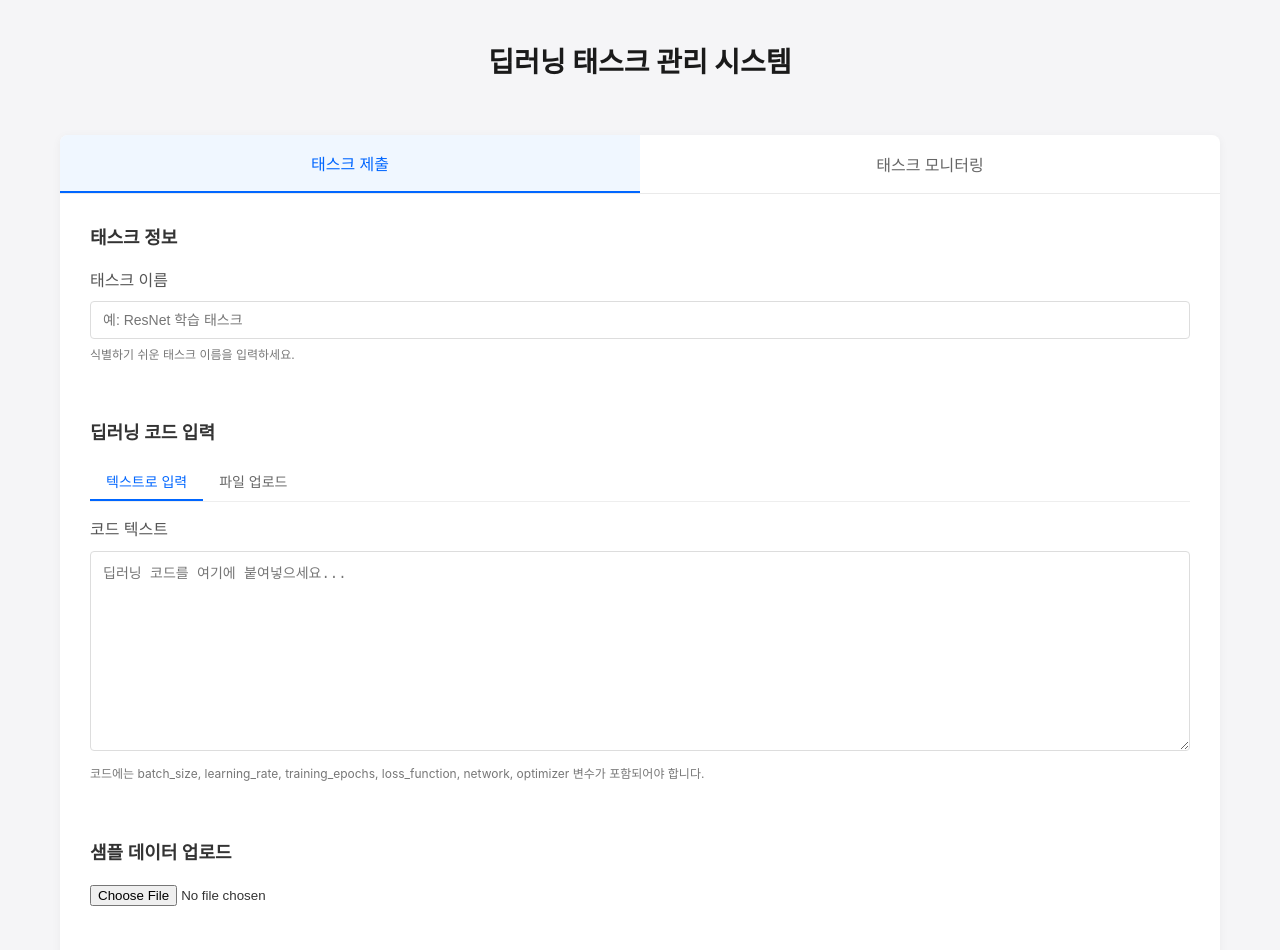
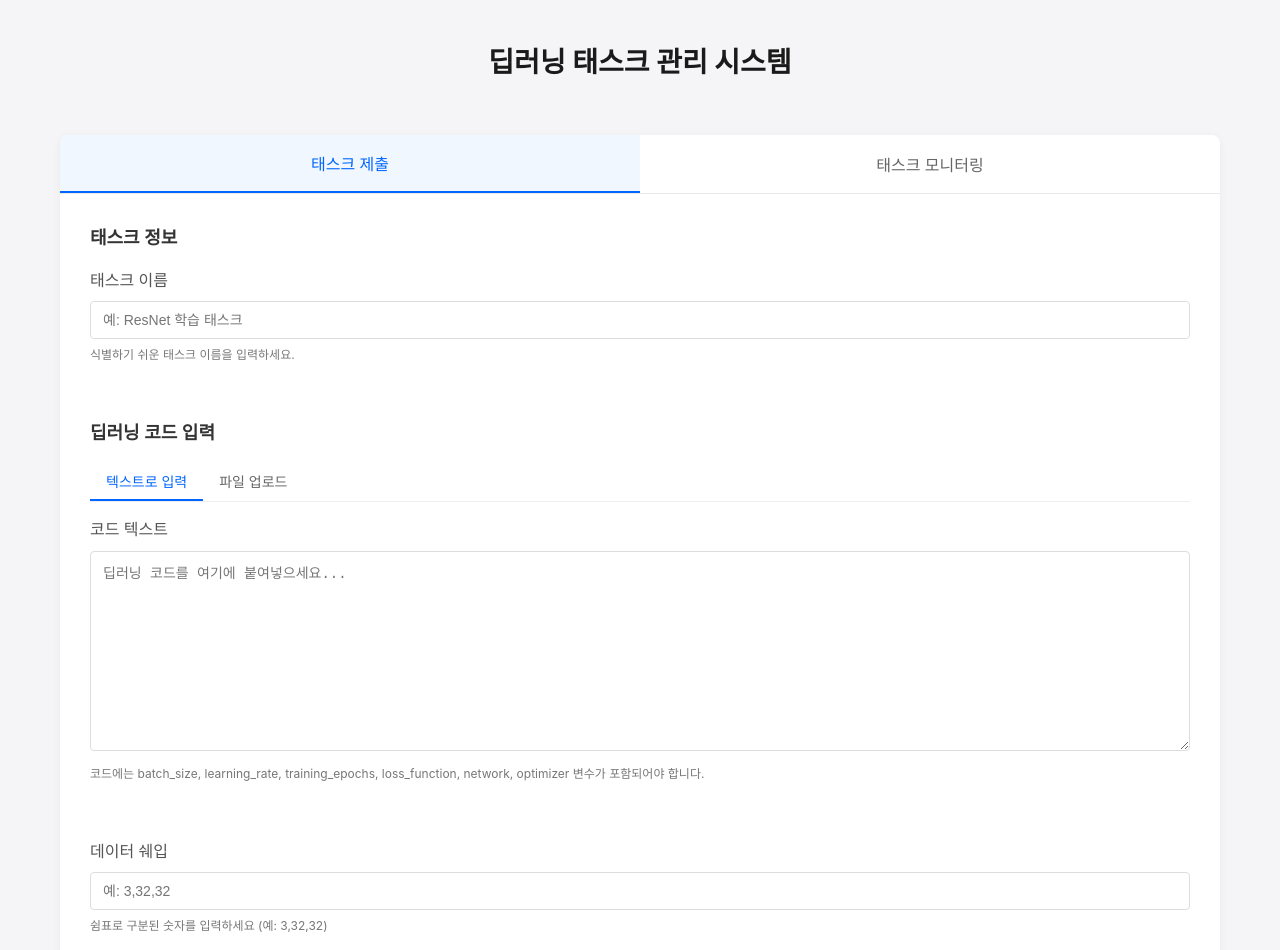
Before and after one commit to Donga-Carbonetes/carbonetes, a React (Create React App) app in the folder web/: page / in a window 1280 px wide. Shown: the top 950 px of the page. Built offline with nearby package versions, Linux system fonts and the light colour scheme.

Commit message:
chore : 샘플데이터란 삭제

```diff
--- a/web/src/components/SubmitForm.js
+++ b/web/src/components/SubmitForm.js
@@ -185,16 +185,6 @@ function SubmitForm({ addTask }) {
             </div>
           )}
         </div>
-
-        <div className="form-section">
-          <h2>샘플 데이터 업로드</h2>
-          <input
-            ref={sampleDataRef}
-            type="file"
-            accept=".txt,.json,.csv,.jpg,.jpeg,.png"
-            onChange={(e) => setSampleData(e.target.files?.[0] || null)}
-          />
-        </div>
         <div className="form-group">
           <label htmlFor="dataShape">데이터 쉐입</label>
           <input
```
